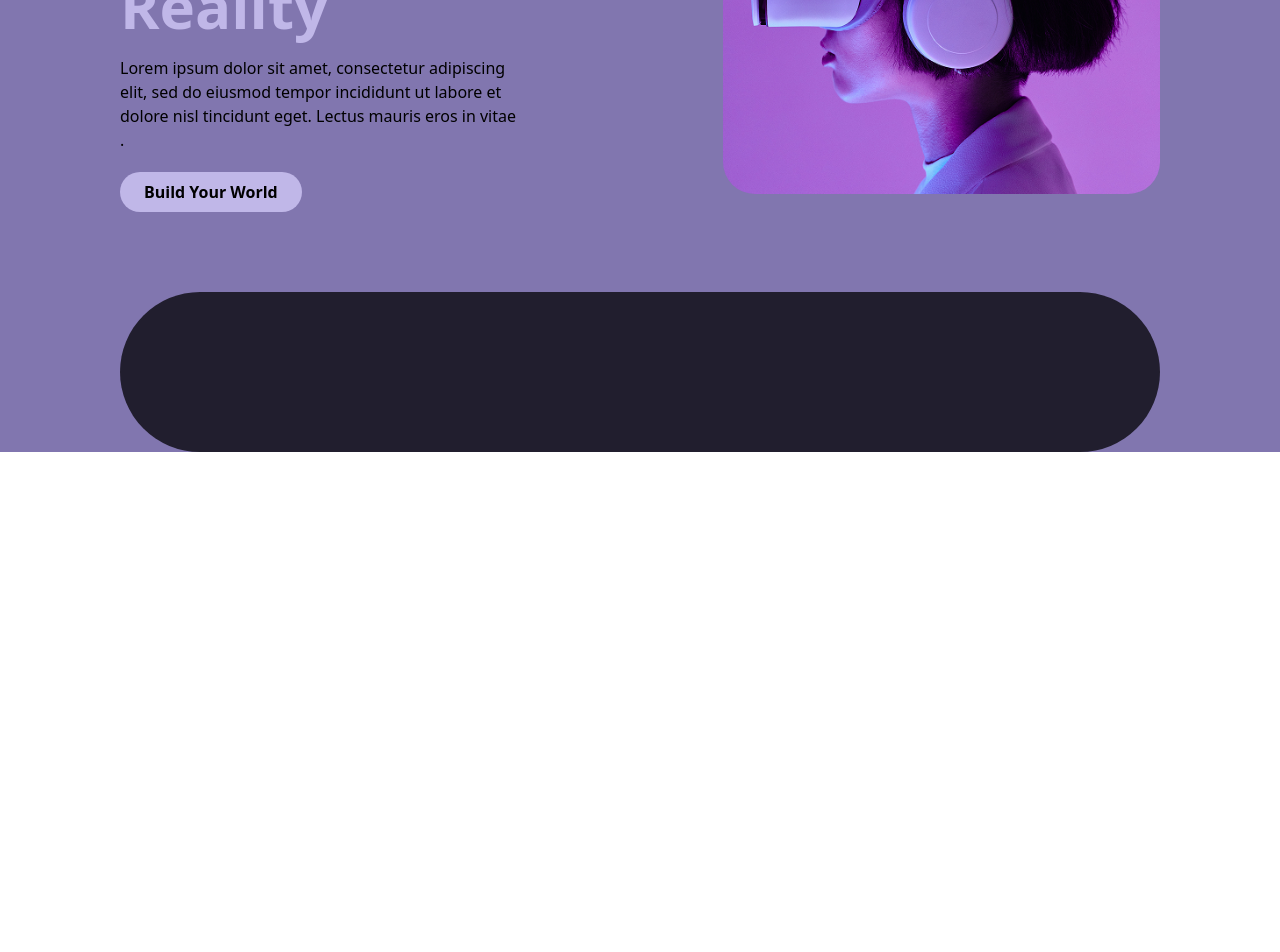
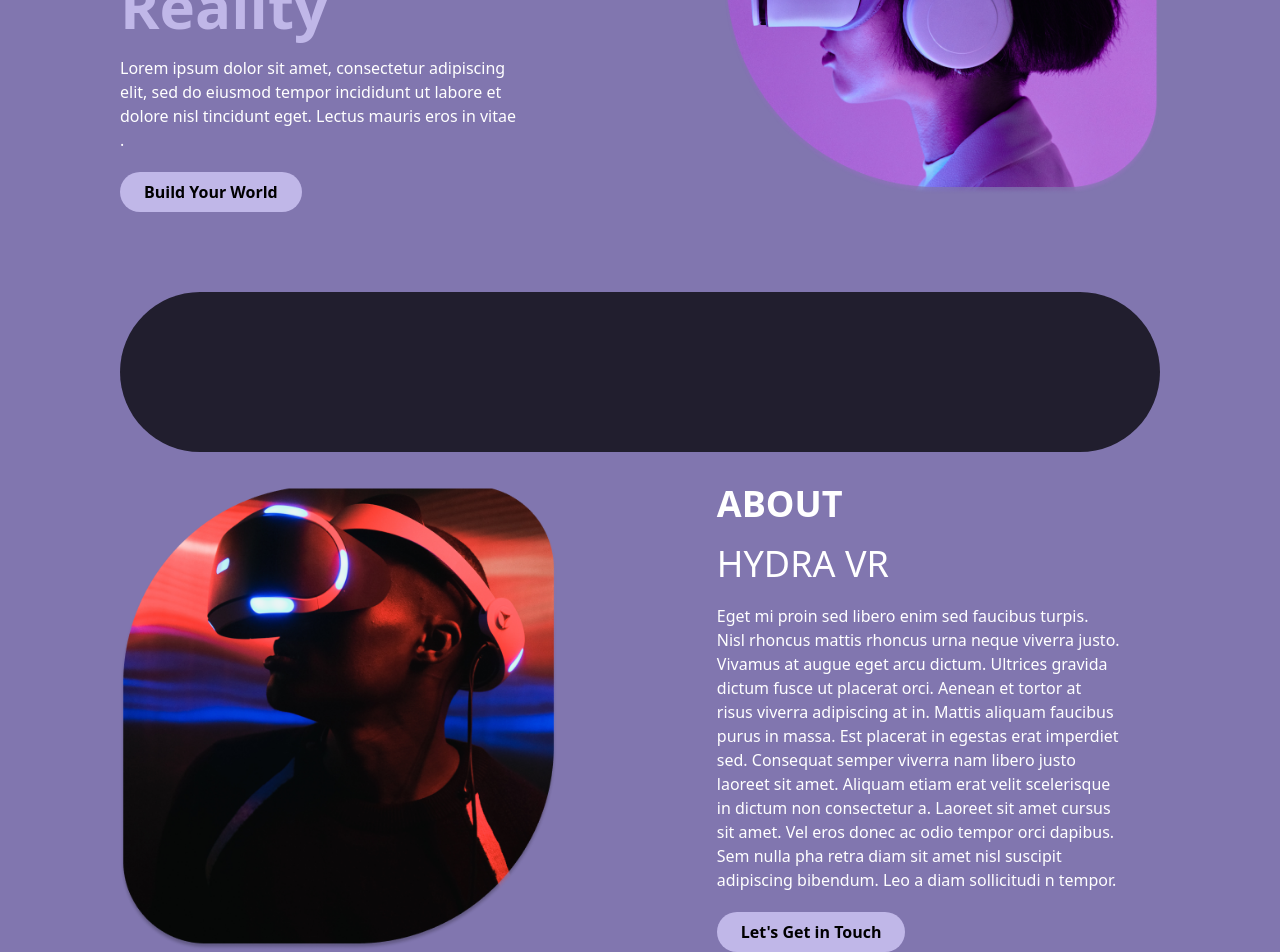
Before and after one commit to KetanKumar3/HYDRA-VR-Website, a React (Vite) app: page / in a window 1280 px wide. Shown: the part 348-1300 px from the top of the page. Before the commit the page ends 800 px from the top, so only its background shows below. Built offline with nearby package versions, Linux system fonts and the light colour scheme.

Commit message:
About Page added

```diff
--- a/src/App.jsx
+++ b/src/App.jsx
@@ -1,5 +1,6 @@
 import Navbar from "./components/Navbar"
 import Home from './components/Home'
+import About from "./components/About"
 
 function App() {
 
@@ -8,6 +9,7 @@ function App() {
     <>
       <Navbar />
       <Home />
+      <About />
     </>
   )
 }
--- /dev/null
+++ b/src/components/About.jsx
@@ -0,0 +1,35 @@
+import React from 'react'
+import image from '../assets/VRMASK.png'
+
+function About() {
+  return (
+    <>
+    <div className='px-30 pt-8 flex justify-between items-center bg-[#8176AF] gap-40'>
+        <div className='w-1/2'>
+        <img src={image} alt="VR image" className='rounded-4xl' />
+        </div>
+        <div className='w-1/2 pr-10 space-y-5 text-white'>
+            <h2 className='text-4xl font-bold'>ABOUT</h2>
+            <h2 className='text-4xl'>HYDRA VR</h2>
+            <h2>Eget mi proin sed libero enim sed faucibus turpis. Nisl rhoncus mattis rhoncus
+urna neque viverra justo. Vivamus at augue eget arcu dictum. Ultrices gravida
+dictum fusce ut placerat orci. Aenean et tortor at risus viverra adipiscing at in.
+Mattis aliquam faucibus purus in massa. Est placerat in egestas erat imperdiet
+sed. Consequat semper viverra nam libero justo laoreet sit amet. Aliquam
+etiam erat velit scelerisque in dictum non consectetur a. Laoreet sit amet
+cursus sit amet. Vel eros donec ac odio tempor orci dapibus. Sem nulla pha
+retra diam sit amet nisl suscipit adipiscing bibendum. Leo a diam sollicitudi
+n tempor.</h2>
+            <div>
+            <button className='font-bold rounded-full px-6 py-2 bg-[#C0B7E8] text-black'>Let's Get in Touch</button>
+            </div>
+        </div>
+
+    </div>
+
+
+    </>
+  )
+}
+
+export default About
--- a/src/components/Home.jsx
+++ b/src/components/Home.jsx
@@ -6,14 +6,14 @@ function Home() {
     <>
     <div className='px-30 pt-8 flex justify-between items-center bg-[#8176AF] gap-40'>
         <div className='w-1/2 pr-10 space-y-5'>
-            <h2 className='text-6xl font-bold'><span className='text-[#C0B7E8]'>Dive </span>into the depth of <span className='text-[#C0B7E8]'>Virtual Reality</span></h2>
-            <h2>Lorem ipsum dolor sit amet, consectetur adipiscing elit, sed do eiusmod tempor incididunt ut labore et dolore nisl tincidunt eget. Lectus mauris eros in vitae .</h2>
+            <h2 className='text-6xl font-bold text-white'><span className='text-[#C0B7E8]'>Dive </span>into the depth of <span className='text-[#C0B7E8]'>Virtual Reality</span></h2>
+            <h2 className='text-white'>Lorem ipsum dolor sit amet, consectetur adipiscing elit, sed do eiusmod tempor incididunt ut labore et dolore nisl tincidunt eget. Lectus mauris eros in vitae .</h2>
             <div>
             <button className='font-bold rounded-full px-6 py-2 bg-[#C0B7E8]'>Build Your World</button>
             </div>
         </div>
         <div className='w-1/2'>
-        <img src={image} alt="VR image" className='rounded-4xl' />
+        <img src={image} alt="VR image"  />
         </div>
     </div>
 
```
Also changed, not shown: src/assets/VRBOX.png, src/assets/VRMASK.png (added).
